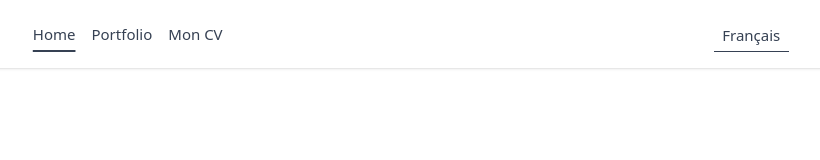
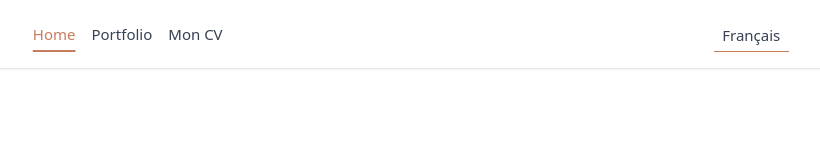
Before and after one commit to maximilien-bruyere/curriculum-vitae, a React (Vite) app: page / in a window 1280 px wide. Shown: the top 160 px of the page, without its empty margins (229-1049 px from the left). Built offline with nearby package versions, Linux system fonts and the light colour scheme.

Commit message:
style: add @themes for font-family and colors + @keyframe and animation for bounce down (arrow)

```diff
--- a/src/App.css
+++ b/src/App.css
@@ -1,9 +1,26 @@
 @import "tailwindcss";
 
+@font-face {
+  font-family: 'Gotham Black';
+  src: url('./assets/gotham-black/gotham.otf');
+}
+
 @theme {
-  --color-background: #FFFFFF;
-  --color-secondary-bg: #D9D9D9;
-  --color-text: #284D63;
-  --color-accent: #3C6F71;
-  --color-danger: #353535;
+  --color-rust: #C97C5D;
+  --color-petrol-blue: #276678;
+  --color-beige: #F6E7D8;
+  --font-display: 'Gotham Black', sans-serif;
 }
+
+@keyframes bounce-down {
+  0%, 100% {
+    transform: translateY(0);
+  }
+  50% {
+    transform: translateY(10px);
+  }
+}
+
+.animate-bounce-down {
+  animation: bounce-down 1s infinite;
+}
```
